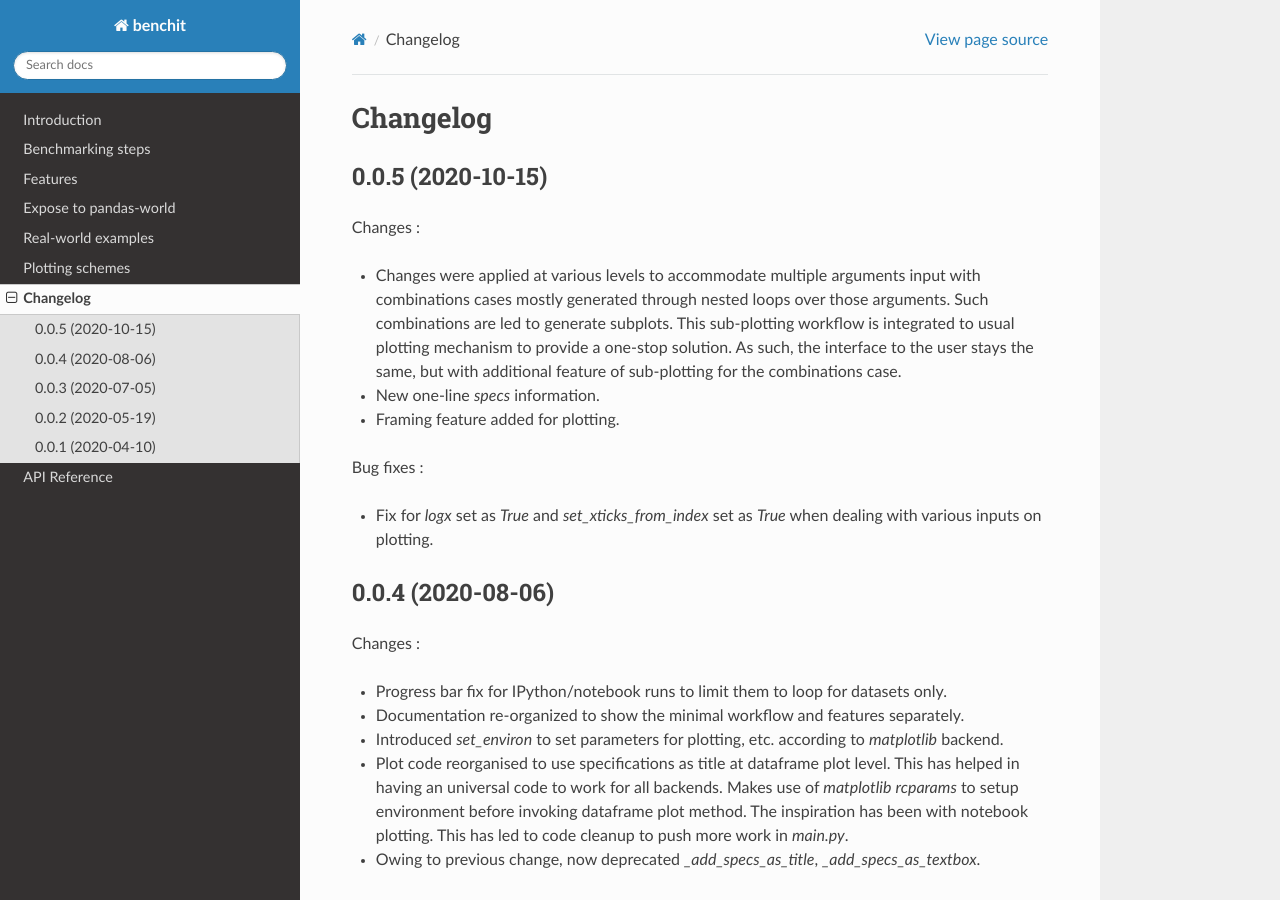
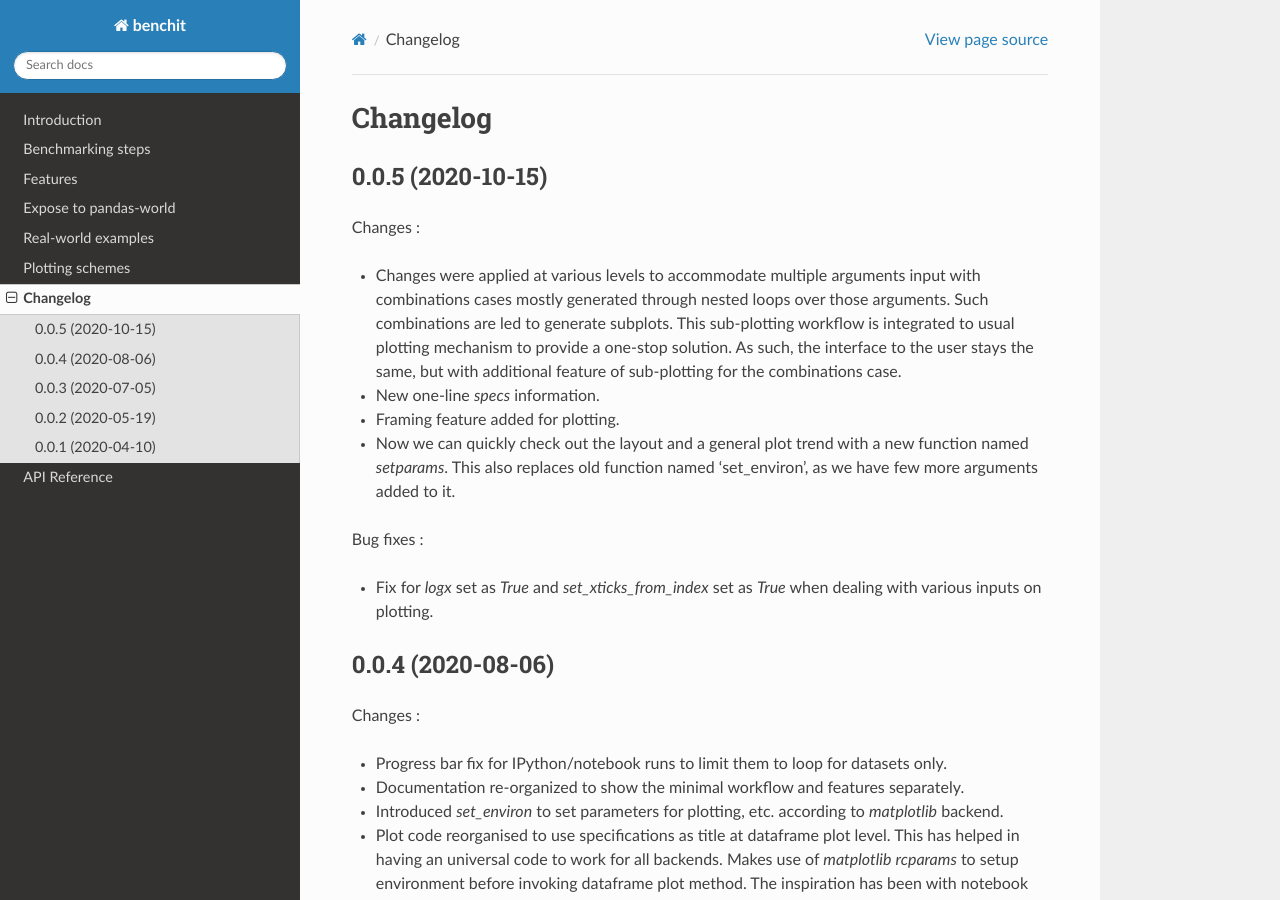
Before and after one commit to droyed/benchit, a Sphinx documentation site: the page built from docs/source/changes.rst, in a window 1280 px wide and 900 px high. Built offline with Sphinx 7.4.7 and the Read the Docs theme 2.0.0, drawn with Linux system fonts in a browser that asks for light colours.

Commit message:
v005 commits

```diff
--- a/docs/source/changes.rst
+++ b/docs/source/changes.rst
@@ -9,6 +9,7 @@ Changes :
 - Changes were applied at various levels to accommodate multiple arguments input with combinations cases mostly generated through nested loops over those arguments. Such combinations are led to generate subplots. This sub-plotting workflow is integrated to usual plotting mechanism to provide a one-stop solution. As such, the interface to the user stays the same, but with additional feature of sub-plotting for the combinations case.
 - New one-line `specs` information.
 - Framing feature added for plotting.
+- Now we can quickly check out the layout and a general plot trend with a new function named `setparams`. This also replaces old function named 'set_environ', as we have few more arguments added to it.
 
 Bug fixes :
 
--- a/docs/source/plot.rst
+++ b/docs/source/plot.rst
@@ -28,7 +28,7 @@ Plotting in IPython notebooks or Jupyter notebooks is supported for different `m
 
 .. code-block:: python
 
-    benchit.set_environ('notebook')
+    benchit.setparams(environ='notebook')
 
 
 Note that this could also be used for non-interactive backends for better visualization. `Matplotlib backends <https://matplotlib.org/faq/usage_faq.html#what-is-a-backend>`__ lists these backends and provides some general information on backends.
```
Also changed, not shown: 1 other file.
